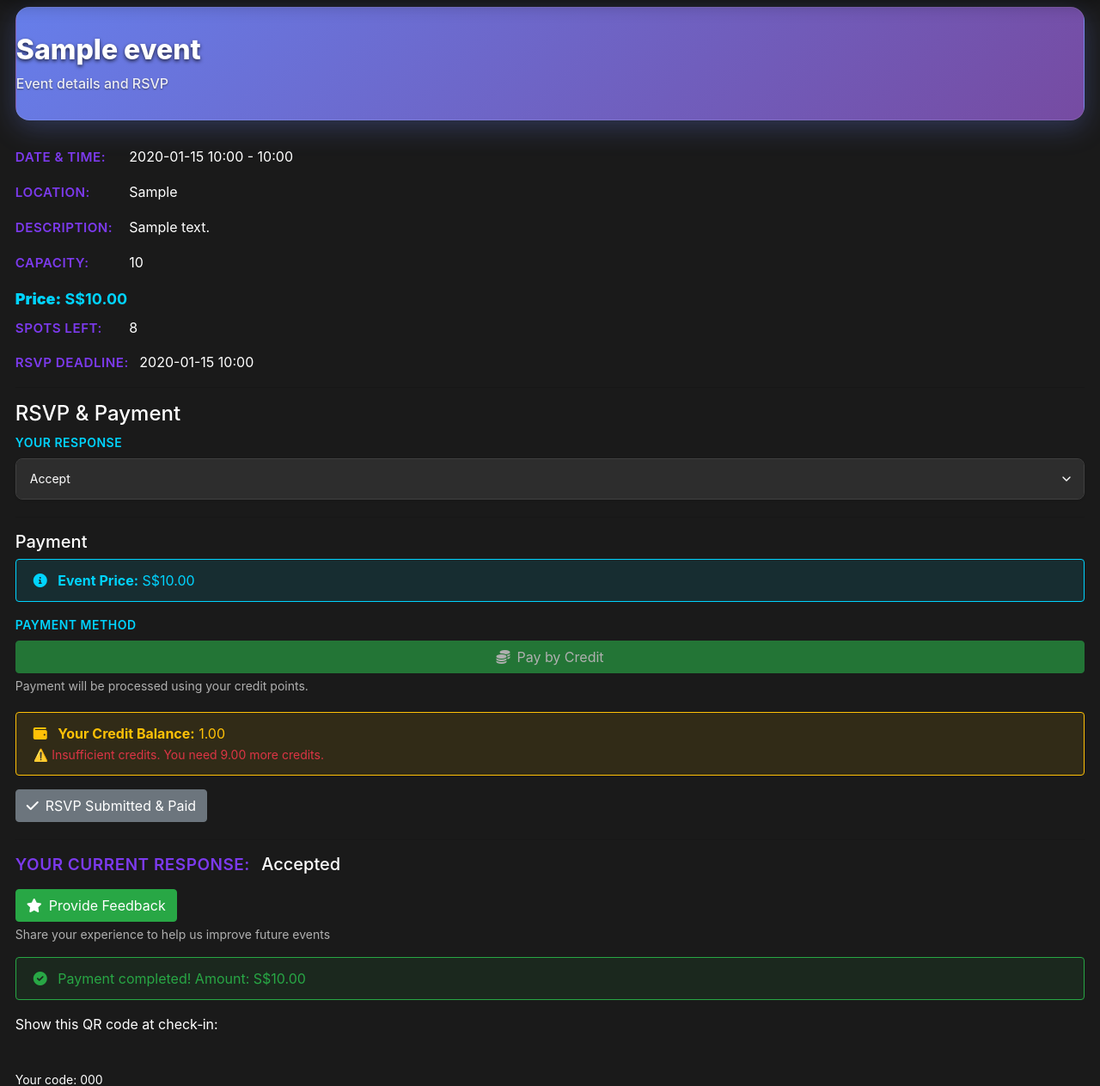
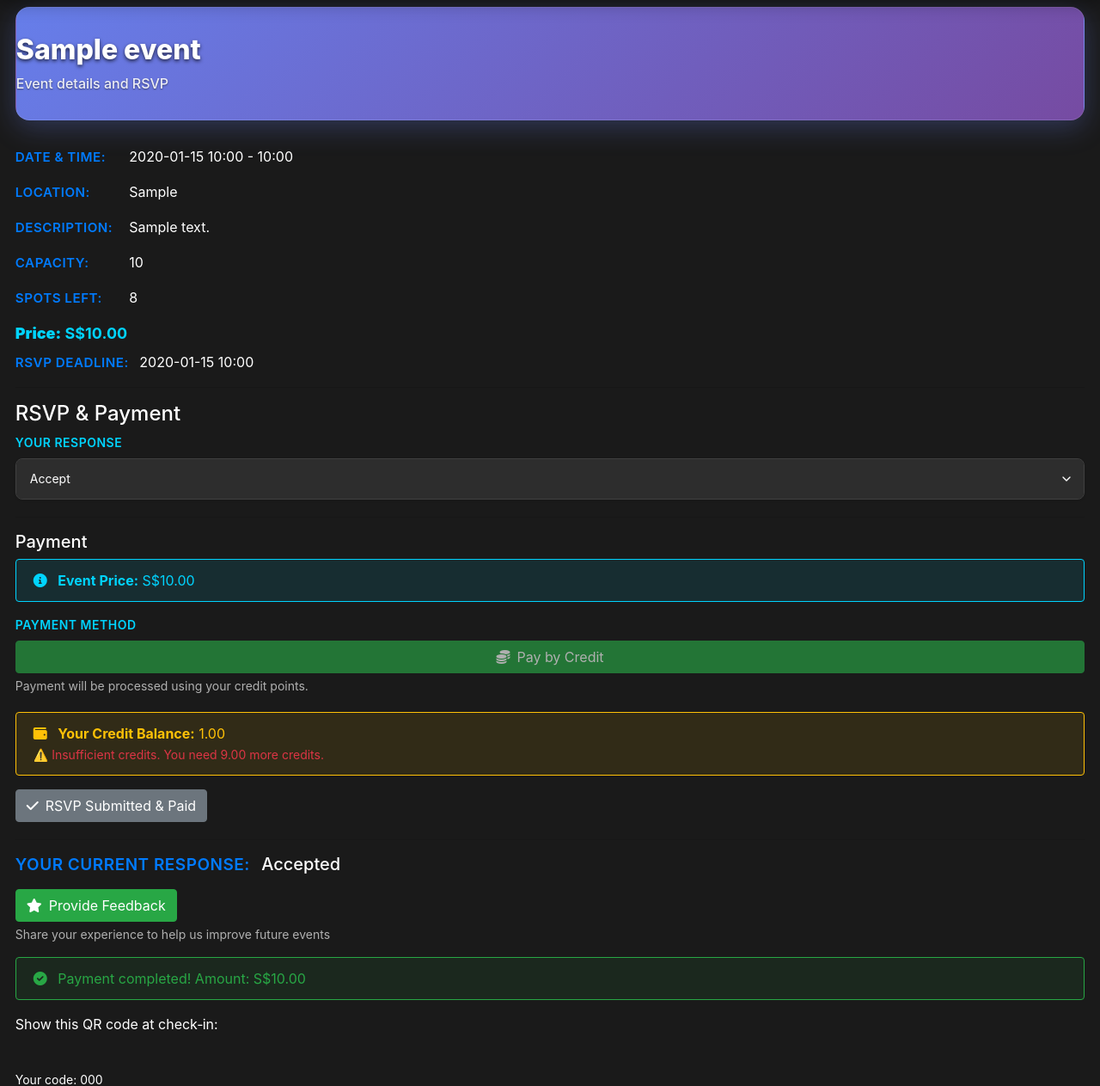
Before and after one commit to gaxiangchong/app.course.rsvp, a Flask app: page /event/1 in a window 1280 px wide. Shown: the part 82-1345 px from the top of the page at 86% size. Run offline with Flask 3, Linux system fonts and the light colour scheme; a user stored in the database is signed in; tables that the repository leaves empty hold one stand-in row (values such as "Sample post"); some libraries are stand-ins or nearby versions.

Commit message:
Reorder event information: Spots left above Price
- Move 'Spots left' to appear before 'Price' in event details
- Improve information hierarchy with availability shown first
- Maintain blue color theme for event labels
- Better user experience with spots availability prominently displayed

```diff
--- a/eventapp/templates/base.html
+++ b/eventapp/templates/base.html
@@ -1531,9 +1531,9 @@
         border-color: var(--dark-border);
       }
 
-      /* Event Detail Labels - Bright Purple Theme */
+      /* Event Detail Labels - Blue Theme (matching app primary color) */
       .event-label {
-        color: #7C3AED; /* Brighter purple */
+        color: #007bff; /* Primary blue color */
         font-weight: 600;
         font-size: 0.95em;
         text-transform: uppercase;
@@ -1546,7 +1546,7 @@
       /* Dark mode support for event labels */
       @media (prefers-color-scheme: dark) {
         .event-label {
-          color: #8B5CF6; /* Bright purple for dark mode */
+          color: #0056b3; /* Darker blue for dark mode */
         }
       }
 
--- a/eventapp/templates/event_detail.html
+++ b/eventapp/templates/event_detail.html
@@ -15,6 +15,7 @@
   <p><span class="event-label">Location:</span> {{ event.location }}</p>
   <p><span class="event-label">Description:</span> {{ event.description }}</p>
   <p><span class="event-label">Capacity:</span> {{ event.capacity }}</p>
+  <p><span class="event-label">Spots left:</span> {{ event.available_spots }}</p>
   <div class="event-price {% if event.price == 0 %}free{% endif %}">
     <strong>Price:</strong>
     {% if event.price == 0 %}
@@ -23,7 +24,6 @@
       {{ get_currency_info(default_country).symbol }}{{ "%.2f"|format(event.price) }}
     {% endif %}
   </div>
-  <p><span class="event-label">Spots left:</span> {{ event.available_spots }}</p>
   {% if event.rsvp_deadline %}
     <p><span class="event-label">RSVP deadline:</span> {{ event.rsvp_deadline.strftime('%Y-%m-%d %H:%M') }}</p>
   {% endif %}
```
